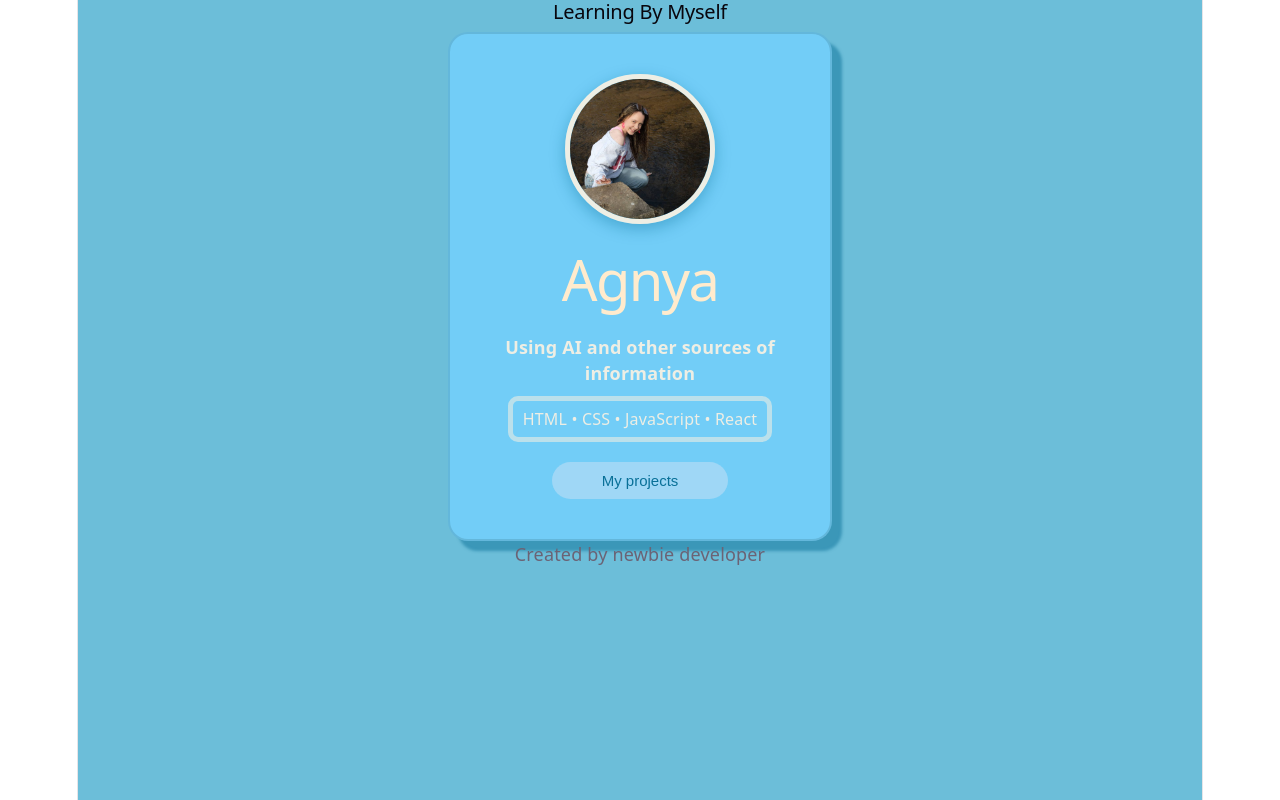
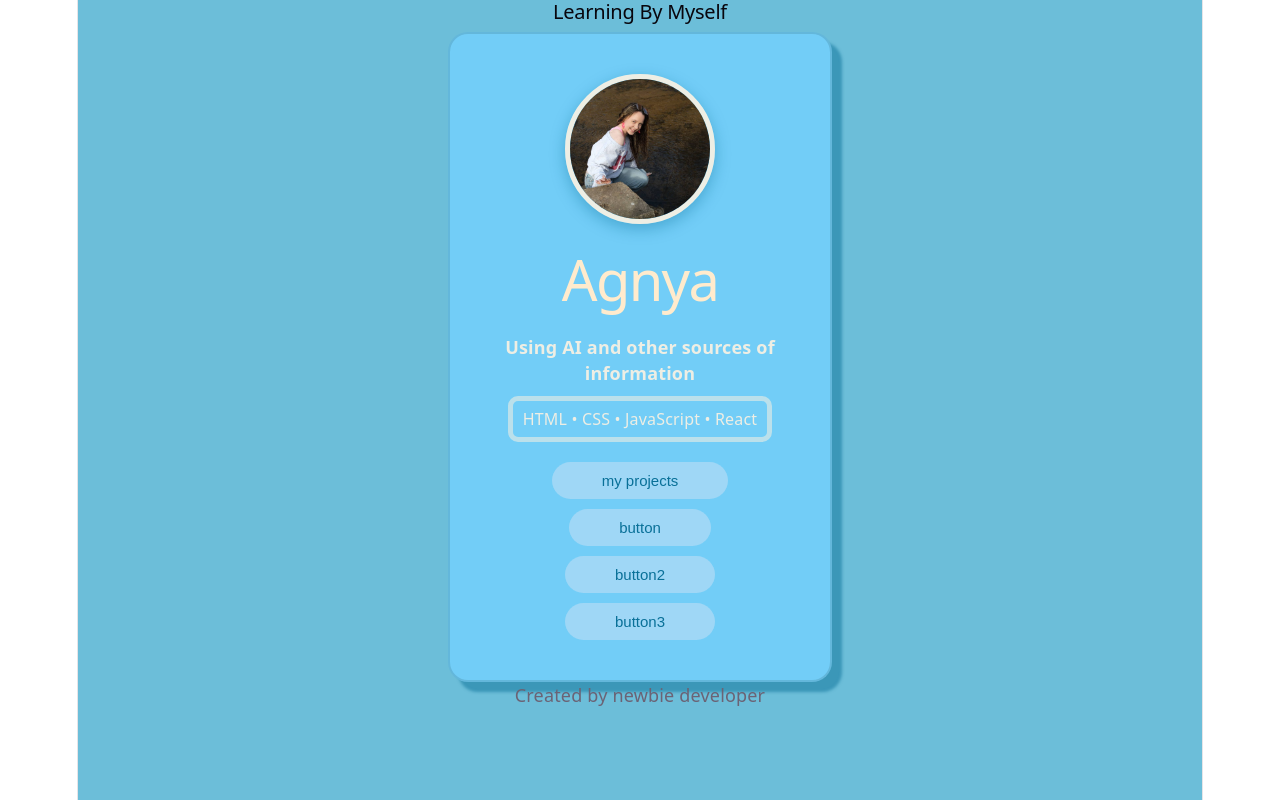
Before and after one commit to Kirreinaa/Learning-by-myself, a React (Vite) app: page / in a window 1280 px wide. Built offline with nearby package versions, Linux system fonts and the light colour scheme.

Commit message:
add new component AgnyaButton, explore map possibilities

```diff
--- a/src/App.tsx
+++ b/src/App.tsx
@@ -3,11 +3,13 @@ import './App.css'
 
 import "./AgnyaSite.css"
 import AgnyaImage from "./assets/image.jpg"
+import AgnyaButton from './components/AgnyaButton'
 
 function App() {
   const [count, setCount] = useState(0)
   const boyzInChat = 12
   const girlzInChat = 1337
+
 
   let people = 0
   function peopleInChat(boyz: number, girlz: number) {
@@ -23,7 +25,9 @@ function App() {
     return "hello, " + name
   }
 
-console.log(greeting("astra"))
+  console.log(greeting("astra"))
+
+  const buttons = ["my projects", "button", "button2", "button3"]
 
   return (
     <div className='container'>
@@ -39,7 +43,12 @@ console.log(greeting("astra"))
             HTML • CSS • JavaScript • React
         </span>
 
-        <button>My projects</button>
+        {/* <AgnyaButton text='My projects'/>
+        <AgnyaButton text='button'/>
+        <AgnyaButton text='button2'/> */}
+        {buttons.map((buttonText, i) =>
+          <AgnyaButton text={buttonText} key={buttonText+i}/>
+        )}
       </div>
 
       <footer>
--- /dev/null
+++ b/src/components/AgnyaButton.tsx
@@ -0,0 +1,11 @@
+type AgnyaButtonProps = {
+    text: string
+}
+
+function AgnyaButton (props: AgnyaButtonProps) {
+    return (
+        <button onClick={() => alert(props.text)}>{props.text}</button>
+    )
+}
+
+export default AgnyaButton
```
Also changed, not shown: src/components/Button.tsx (deleted).
